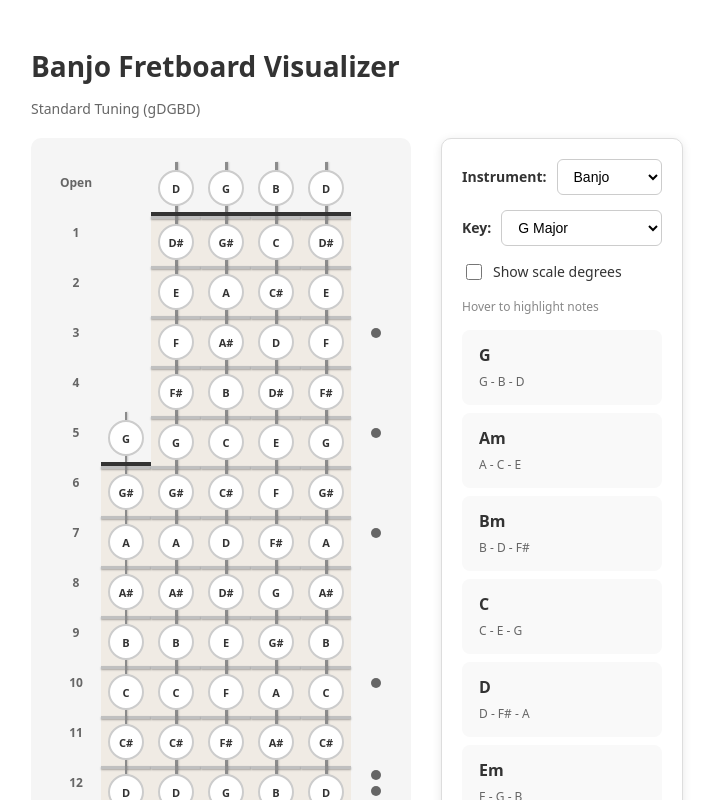
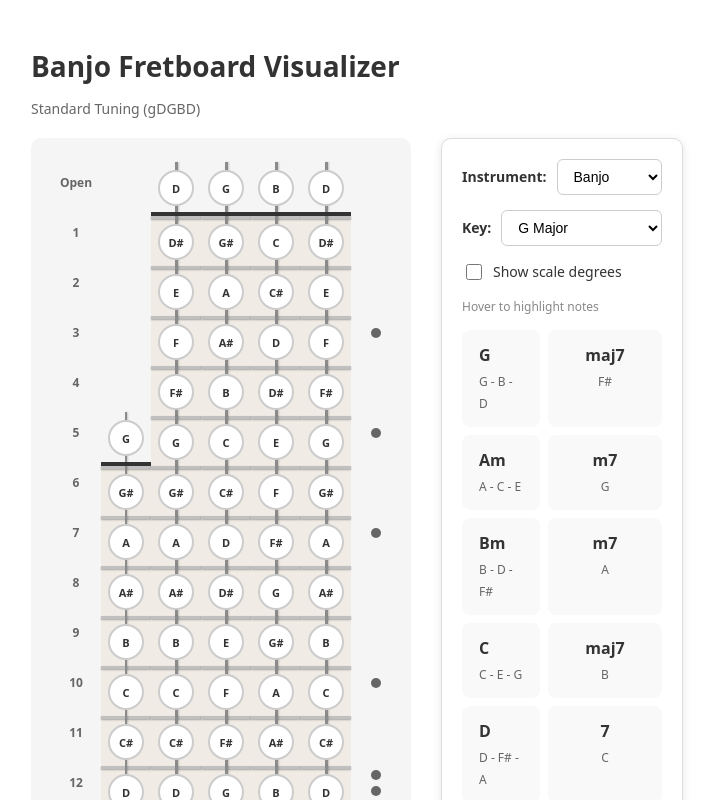
Before and after one commit to leafo/banjo, a React app: page / in a window 1280 px wide. Shown: the top 800 px of the page, without its empty margins (9-723 px from the left). Built offline with nearby package versions, Linux system fonts and the light colour scheme; the HTML template or start-up script is replaced by a standard one.

Commit message:
add extensions

```diff
--- a/src/App.css
+++ b/src/App.css
@@ -249,9 +249,15 @@
   margin-bottom: 15px;
 }
 
+.chord-row {
+  display: flex;
+  gap: 8px;
+  margin-bottom: 8px;
+}
+
 .chord-item {
+  flex: 1;
   padding: 12px 15px;
-  margin-bottom: 8px;
   background-color: #f9f9f9;
   border-radius: 8px;
   cursor: pointer;
@@ -315,3 +321,9 @@
   background-color: #4CAF50;
   border-color: #2E7D32;
 }
+
+/* Chord extension button */
+.chord-extension {
+  flex: 0 0 40%;
+  text-align: center;
+}
--- a/src/App.jsx
+++ b/src/App.jsx
@@ -50,30 +50,30 @@ const SCALES = {
 
 const CHORDS_BY_KEY = {
   G: [
-    { name: 'G', notes: ['G', 'B', 'D'], type: 'major' },
-    { name: 'Am', notes: ['A', 'C', 'E'], type: 'minor' },
-    { name: 'Bm', notes: ['B', 'D', 'F#'], type: 'minor' },
-    { name: 'C', notes: ['C', 'E', 'G'], type: 'major' },
-    { name: 'D', notes: ['D', 'F#', 'A'], type: 'major' },
-    { name: 'Em', notes: ['E', 'G', 'B'], type: 'minor' },
+    { name: 'G', notes: ['G', 'B', 'D'], type: 'major', extension: { note: 'F#', type: 'maj7', notes: ['G', 'B', 'D', 'F#'] } },
+    { name: 'Am', notes: ['A', 'C', 'E'], type: 'minor', extension: { note: 'G', type: 'm7', notes: ['A', 'C', 'E', 'G'] } },
+    { name: 'Bm', notes: ['B', 'D', 'F#'], type: 'minor', extension: { note: 'A', type: 'm7', notes: ['B', 'D', 'F#', 'A'] } },
+    { name: 'C', notes: ['C', 'E', 'G'], type: 'major', extension: { note: 'B', type: 'maj7', notes: ['C', 'E', 'G', 'B'] } },
+    { name: 'D', notes: ['D', 'F#', 'A'], type: 'major', extension: { note: 'C', type: '7', notes: ['D', 'F#', 'A', 'C'] } },
+    { name: 'Em', notes: ['E', 'G', 'B'], type: 'minor', extension: { note: 'D', type: 'm7', notes: ['E', 'G', 'B', 'D'] } },
     { name: 'F#dim', notes: ['F#', 'A', 'C'], type: 'dim' },
   ],
   C: [
-    { name: 'C', notes: ['C', 'E', 'G'], type: 'major' },
-    { name: 'Dm', notes: ['D', 'F', 'A'], type: 'minor' },
-    { name: 'Em', notes: ['E', 'G', 'B'], type: 'minor' },
-    { name: 'F', notes: ['F', 'A', 'C'], type: 'major' },
-    { name: 'G', notes: ['G', 'B', 'D'], type: 'major' },
-    { name: 'Am', notes: ['A', 'C', 'E'], type: 'minor' },
+    { name: 'C', notes: ['C', 'E', 'G'], type: 'major', extension: { note: 'B', type: 'maj7', notes: ['C', 'E', 'G', 'B'] } },
+    { name: 'Dm', notes: ['D', 'F', 'A'], type: 'minor', extension: { note: 'C', type: 'm7', notes: ['D', 'F', 'A', 'C'] } },
+    { name: 'Em', notes: ['E', 'G', 'B'], type: 'minor', extension: { note: 'D', type: 'm7', notes: ['E', 'G', 'B', 'D'] } },
+    { name: 'F', notes: ['F', 'A', 'C'], type: 'major', extension: { note: 'E', type: 'maj7', notes: ['F', 'A', 'C', 'E'] } },
+    { name: 'G', notes: ['G', 'B', 'D'], type: 'major', extension: { note: 'F', type: '7', notes: ['G', 'B', 'D', 'F'] } },
+    { name: 'Am', notes: ['A', 'C', 'E'], type: 'minor', extension: { note: 'G', type: 'm7', notes: ['A', 'C', 'E', 'G'] } },
     { name: 'Bdim', notes: ['B', 'D', 'F'], type: 'dim' },
   ],
   D: [
-    { name: 'D', notes: ['D', 'F#', 'A'], type: 'major' },
-    { name: 'Em', notes: ['E', 'G', 'B'], type: 'minor' },
-    { name: 'F#m', notes: ['F#', 'A', 'C#'], type: 'minor' },
-    { name: 'G', notes: ['G', 'B', 'D'], type: 'major' },
-    { name: 'A', notes: ['A', 'C#', 'E'], type: 'major' },
-    { name: 'Bm', notes: ['B', 'D', 'F#'], type: 'minor' },
+    { name: 'D', notes: ['D', 'F#', 'A'], type: 'major', extension: { note: 'C#', type: 'maj7', notes: ['D', 'F#', 'A', 'C#'] } },
+    { name: 'Em', notes: ['E', 'G', 'B'], type: 'minor', extension: { note: 'D', type: 'm7', notes: ['E', 'G', 'B', 'D'] } },
+    { name: 'F#m', notes: ['F#', 'A', 'C#'], type: 'minor', extension: { note: 'E', type: 'm7', notes: ['F#', 'A', 'C#', 'E'] } },
+    { name: 'G', notes: ['G', 'B', 'D'], type: 'major', extension: { note: 'F#', type: 'maj7', notes: ['G', 'B', 'D', 'F#'] } },
+    { name: 'A', notes: ['A', 'C#', 'E'], type: 'major', extension: { note: 'G', type: '7', notes: ['A', 'C#', 'E', 'G'] } },
+    { name: 'Bm', notes: ['B', 'D', 'F#'], type: 'minor', extension: { note: 'A', type: 'm7', notes: ['B', 'D', 'F#', 'A'] } },
     { name: 'C#dim', notes: ['C#', 'E', 'G'], type: 'dim' },
   ],
 };
@@ -237,14 +237,28 @@ function ChordList({ onChordHover, highlightedChord, selectedKey, onKeyChange, s
       </div>
       <p className="chord-list-subtitle">Hover to highlight notes</p>
       {chords.map(chord => (
+        <div key={chord.name} className="chord-row">
           <div
-          key={chord.name}
             className={`chord-item ${highlightedChord?.name === chord.name ? 'active' : ''}`}
             onMouseEnter={() => onChordHover(chord)}
             onMouseLeave={() => onChordHover(null)}
           >
             <span className="chord-name">{chord.name}</span>
             <span className="chord-notes">{chord.notes.join(' - ')}</span>
+          </div>
+          {chord.extension && (
+            <div
+              className={`chord-item chord-extension ${highlightedChord?.name === chord.name + chord.extension.type ? 'active' : ''}`}
+              onMouseEnter={() => onChordHover({
+                name: chord.name + chord.extension.type,
+                notes: chord.extension.notes
+              })}
+              onMouseLeave={() => onChordHover(null)}
+            >
+              <span className="chord-name">{chord.extension.type}</span>
+              <span className="chord-notes">{chord.extension.note}</span>
+            </div>
+          )}
         </div>
       ))}
       <div className="legend">
```
Lines whose indentation alone changed are shown as unchanged.
